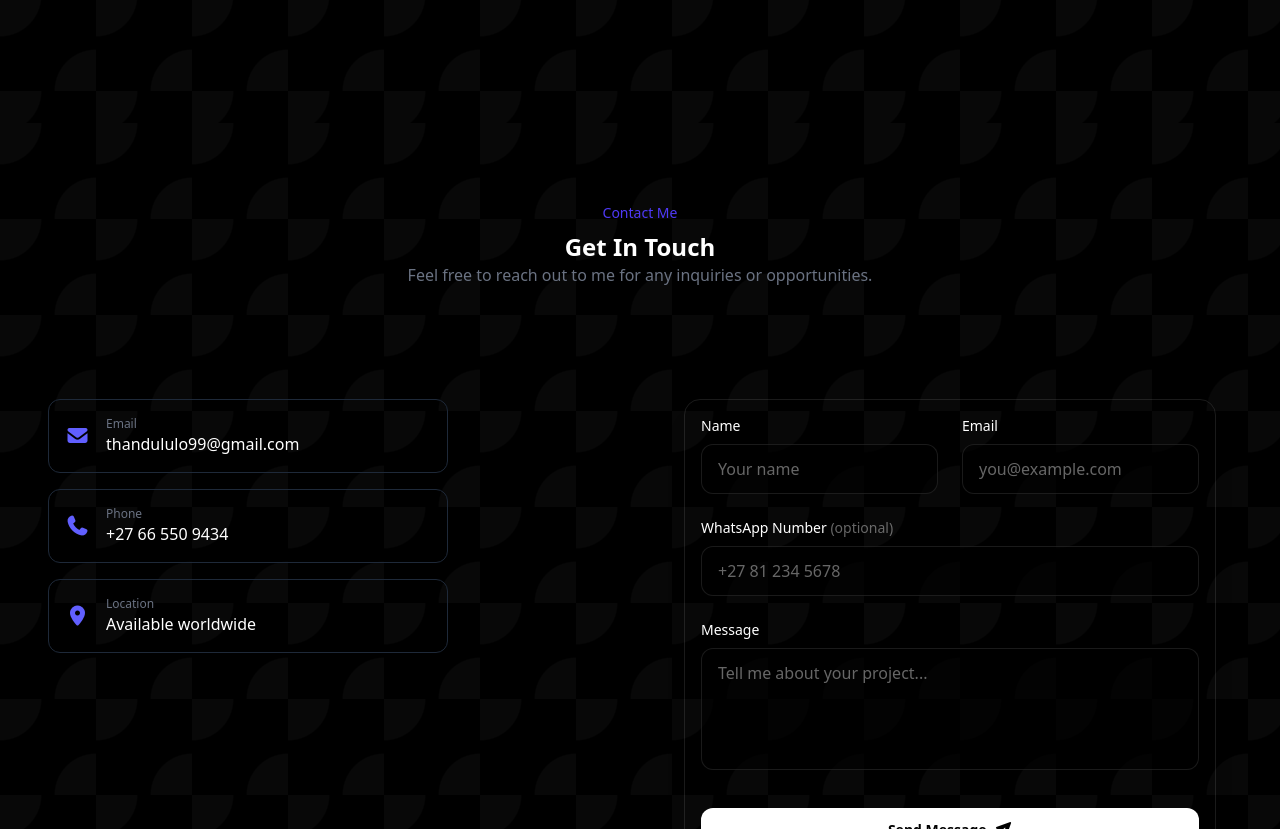
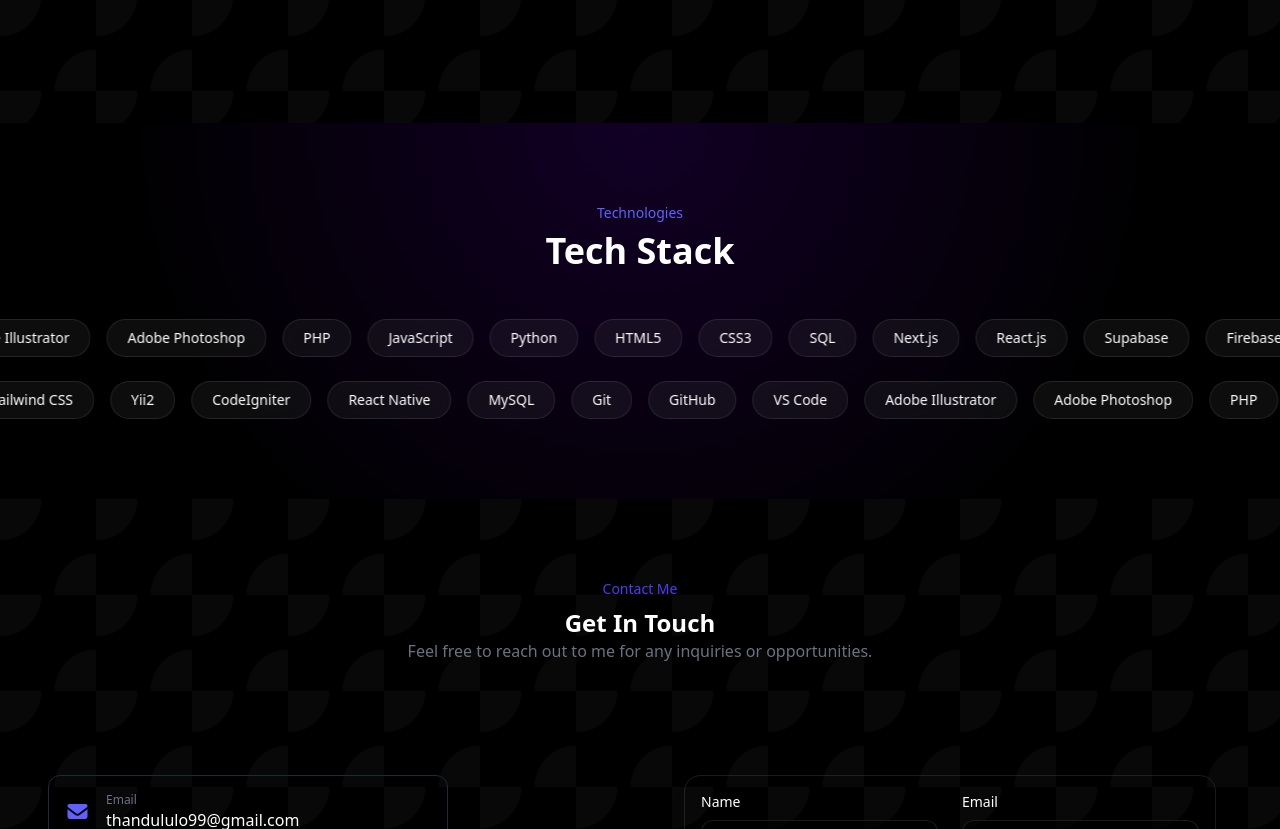
Before and after one commit to ThandululoNengovhela/my-portfolio, a Next.js app: page / in a window 1280 px wide. Shown: the part 1644-2473 px from the top of the page. Built offline with nearby package versions, Linux system fonts and the light colour scheme.

Commit message:
tech stack was  made with some animtion

```diff
--- /dev/null
+++ b/app/components/Slide.tsx
@@ -0,0 +1,108 @@
+"use client";
+
+
+import React from 'react'
+
+const techStack = [
+  'MySQL',
+  'Git',
+  'GitHub',
+  'VS Code',
+  'Adobe Illustrator',
+  'Adobe Photoshop',
+  'PHP',
+  'JavaScript',
+  'Python',
+  'HTML5',
+  'CSS3',
+  'SQL',
+  'Next.js',
+  'React.js',
+  'Supabase',
+  'Firebase',
+  'Tailwind CSS',
+  'Yii2',
+  'CodeIgniter',
+  'React Native',
+]
+
+
+const Slide = () => {
+
+  const renderRow = (direction: 'left' | 'right') => {
+    const animation =
+      direction === 'right'
+        ? 'animate-marquee-right'
+        : 'animate-marquee-left'
+
+    return (
+     <>
+        <style jsx global>{`
+          @keyframes marquee-right {
+            0% {
+              transform: translateX(0%);
+            }
+            100% {
+              transform: translateX(-50%);
+            }
+          }
+
+          @keyframes marquee-left {
+            0% {
+              transform: translateX(-50%);
+            }
+            100% {
+              transform: translateX(0%);
+            }
+          }
+
+          .animate-marquee-right {
+            animation: marquee-right 30s linear infinite;
+          }
+
+          .animate-marquee-left {
+            animation: marquee-left 30s linear infinite;
+          }
+        `}</style>
+
+        <div className="relative overflow-hidden">
+          <div
+            className={`flex w-max gap-4 ${animation}`}
+          >
+            {[...techStack, ...techStack].map((tech, index) => (
+              <span
+                key={`${direction}-${tech}-${index}`}
+                className="rounded-full border border-white/10 bg-white/5 px-5 py-2 text-sm text-white backdrop-blur-md"
+              >
+                {tech}
+              </span>
+            ))}
+          </div>
+        </div>
+      </>
+    )
+  }
+
+
+
+    return (
+    <section className="relative overflow-hidden py-20">
+      <div className="absolute inset-0 bg-[radial-gradient(circle_at_top,rgba(120,0,255,0.15),transparent_70%)]" />
+
+      <div className="relative z-10 mx-auto max-w-7xl text-center">
+        <p className="mb-2 text-sm text-indigo-500 font-medium">Technologies</p>
+        <h2 className="mb-12 text-4xl font-bold text-white">
+          Tech Stack
+        </h2>
+
+        <div className="space-y-6">
+          {renderRow('right')}
+          {renderRow('left')}
+        </div>
+      </div>
+    </section>
+  )
+
+}
+
+export default Slide
--- a/app/page.tsx
+++ b/app/page.tsx
@@ -3,6 +3,7 @@
 import Profile from './components/Profile'
 import Body from './components/Body'
 import Contact from './components/Contact'
+import Slide from './components/Slide'
 import "@fortawesome/fontawesome-free/css/all.min.css";
 
 
@@ -12,6 +13,7 @@
   <Header/>
   <Profile/>
   <Body/>
+  <Slide/>
   <Contact/>
   </>
 )
```
